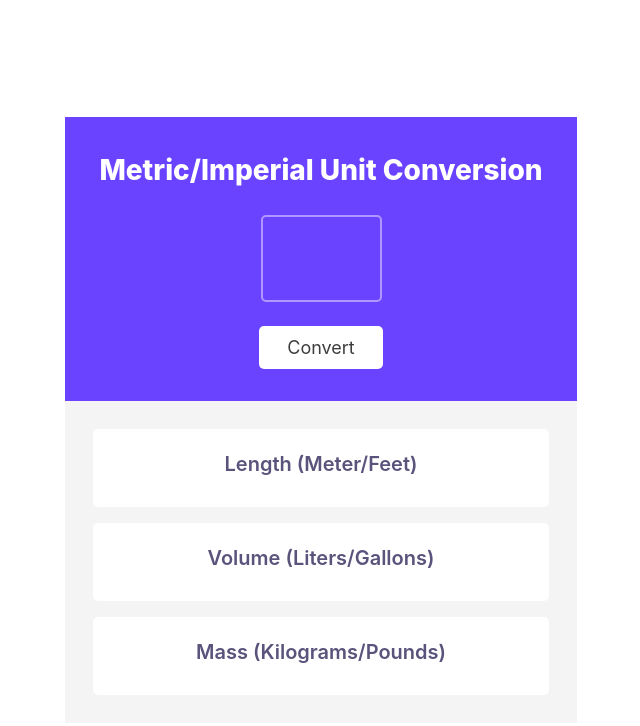
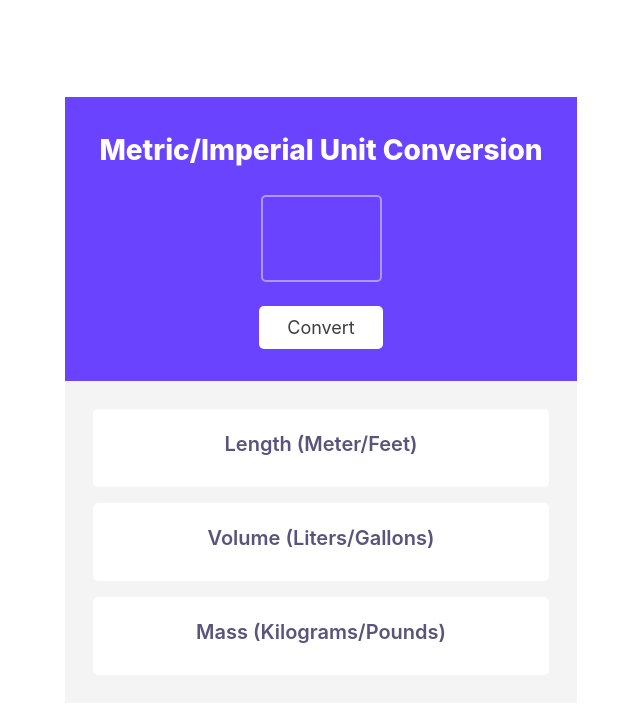
Before and after one commit to mpflo/unit-converter-scrimba, a website: page index.html in a window 1280 px wide. Shown: the whole page, without its empty margins (319-959 px from the left). Drawn offline with Linux system fonts and the light colour scheme.

Commit message:
diminui margin top e bottom de body

```diff
--- a/index.html
+++ b/index.html
@@ -6,7 +6,7 @@
     <link rel="stylesheet" href="src/output.css">
     <title>Unit Converter</title>
 </head>
-<body class="flex h-screen justify-center items-center my-5">
+<body class="flex h-screen justify-center items-center my-2">
     <section class="w-[90%] md:w-[40%]">
         <div class="bg-[#6943FF] text-center py-8 text-white">
             <h1 class="text-[24px] md:text-[28px] font-extrabold">Metric/Imperial Unit Conversion</h1>
```
